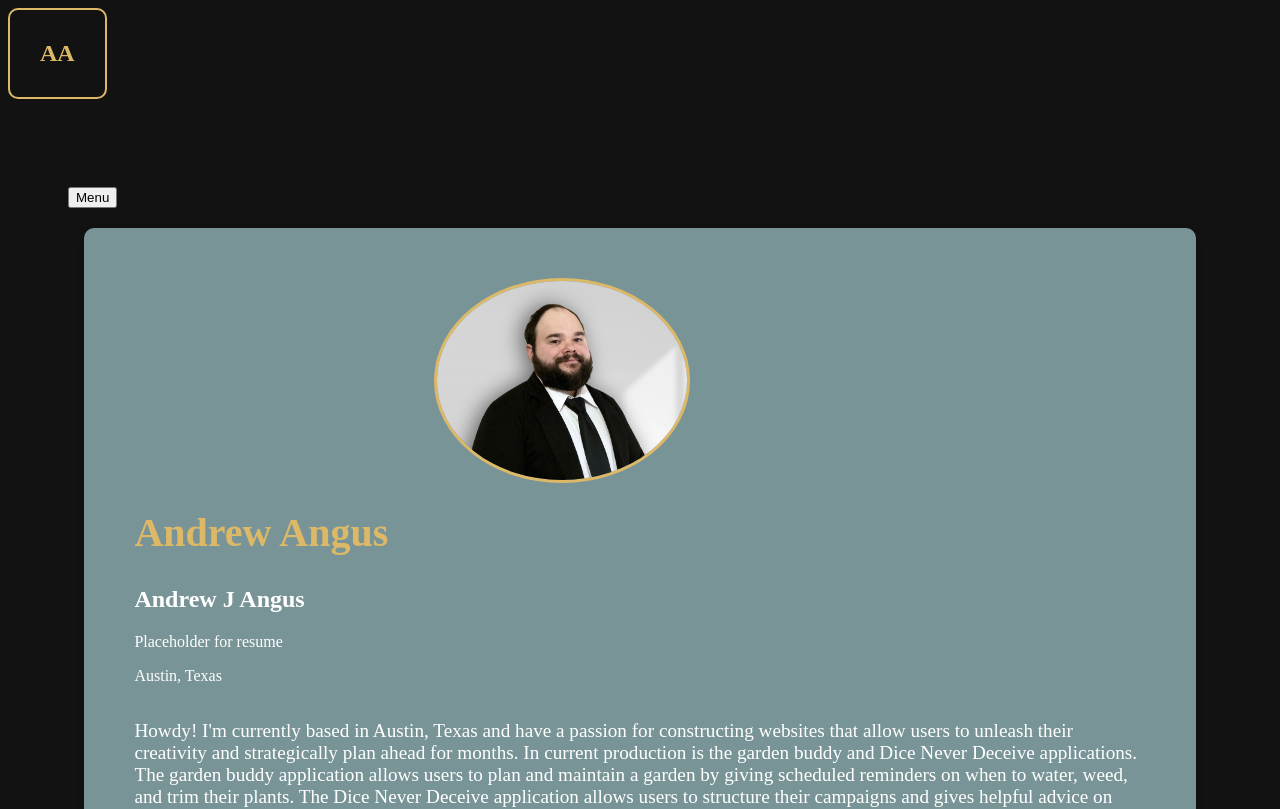
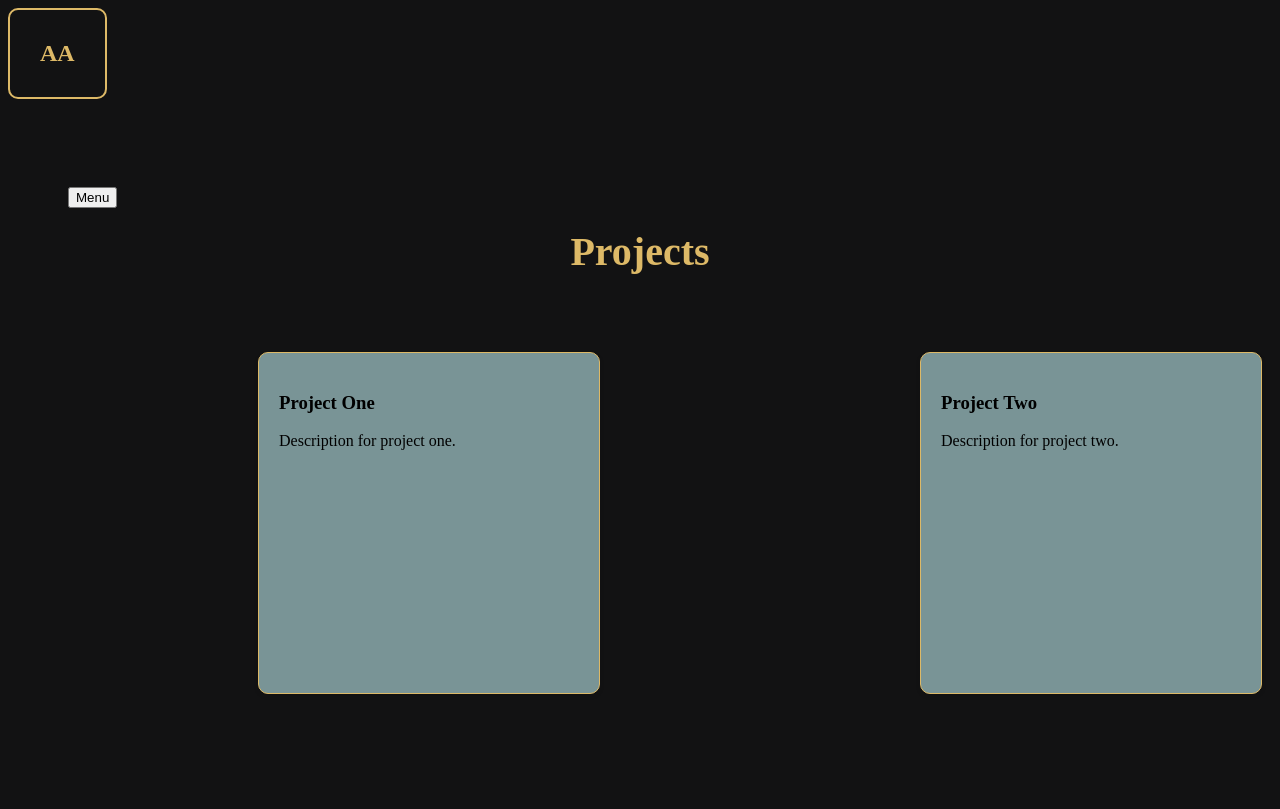
Before and after one commit to aangus98/Portfoliov2, a React (Vite) app in the folder front-end/: page /projects in a window 1280 px wide. Shown: the top 809 px of the page. Built offline with nearby package versions, Linux system fonts and the light colour scheme.

Commit message:
Added a functioning projects page

```diff
--- a/front-end/src/App.tsx
+++ b/front-end/src/App.tsx
@@ -1,12 +1,13 @@
 import React from 'react';
 import { BrowserRouter as Router } from 'react-router-dom';
+import Projects from './pages/projects';
 // import MainPage from './pages/mainPage';
-import AboutMe from './pages/aboutMe';
+// import AboutMe from './pages/aboutMe';
 
 const App: React.FC = () => {
   return (
     <Router>
-      <AboutMe />
+      <Projects />
     </Router>
   );
 };
--- /dev/null
+++ b/front-end/src/components/Projects/projectCards.tsx
@@ -0,0 +1,70 @@
+import React from 'react';
+
+interface Project {
+  id: number;
+  title: string;
+  description: string;
+  url: string;
+}
+
+const projects: Project[] = [
+  { id: 1, title: 'Project One', description: 'Description for project one.', url: '/project-one' },
+  { id: 2, title: 'Project Two', description: 'Description for project two.', url: '/project-two' },
+  { id: 3, title: 'Project Three', description: 'Description for project three.', url: '/project-three' },
+  { id: 4, title: 'Project Four', description: 'Description for project four.', url: '/project-four' },
+  { id: 5, title: 'Project Five', description: 'Description for project five.', url: '/project-five' },
+  { id: 6, title: 'Project Six', description: 'Description for project six.', url: '/project-six' },
+];
+
+const ProjectCard: React.FC<{ project: Project }> = ({ project }) => (
+  <a href={project.url} style={{ textDecoration: 'none', color: 'inherit' }}>
+    <div
+      style={{
+        border: '1px solid #DDB967',
+        borderRadius: '10px',
+        padding: '20px',
+        boxShadow: '0 2px 5px rgba(0,0,0,0.1)',
+        backgroundColor: '#799496',
+        transition: 'transform 0.2s',
+        cursor: 'pointer',
+        width: 300,
+        height: 300,
+        margin: '50px',
+        marginLeft: '250px',
+      }}
+      onMouseEnter={e => (e.currentTarget.style.transform = 'scale(1.03)')}
+      onMouseLeave={e => (e.currentTarget.style.transform = 'scale(1)')}
+    >
+      <h3>{project.title}</h3>
+      <p>{project.description}</p>
+    </div>
+  </a>
+);
+
+const ProjectsPreview: React.FC = () => (
+  <div>
+    <h1
+    style={
+        {
+            textAlign: 'center',
+            marginTop: '20px',
+            fontSize: '2.5rem',
+            fontWeight: 'bold',
+            color: '#DDB967',
+        }
+    }>Projects</h1>
+    <div
+      style={{
+        display: 'grid',
+        gridTemplateColumns: 'repeat(2, 1fr)',
+        gap: '20px',
+      }}
+    >
+      {projects.map(project => (
+        <ProjectCard key={project.id} project={project} />
+      ))}
+    </div>
+  </div>
+);
+
+export default ProjectsPreview;
--- a/front-end/src/pages/projects.tsx
+++ b/front-end/src/pages/projects.tsx
@@ -0,0 +1,15 @@
+import Header from "../components/header"
+import ProjectsPreview from "../components/Projects/projectCards"
+import Footer from "../components/footer";
+
+const Projects = () => {
+    return (
+        <div className="projects-page">
+           <Header />
+           <ProjectsPreview />
+           <Footer />
+        </div>
+    )
+}
+
+export default Projects;
```
